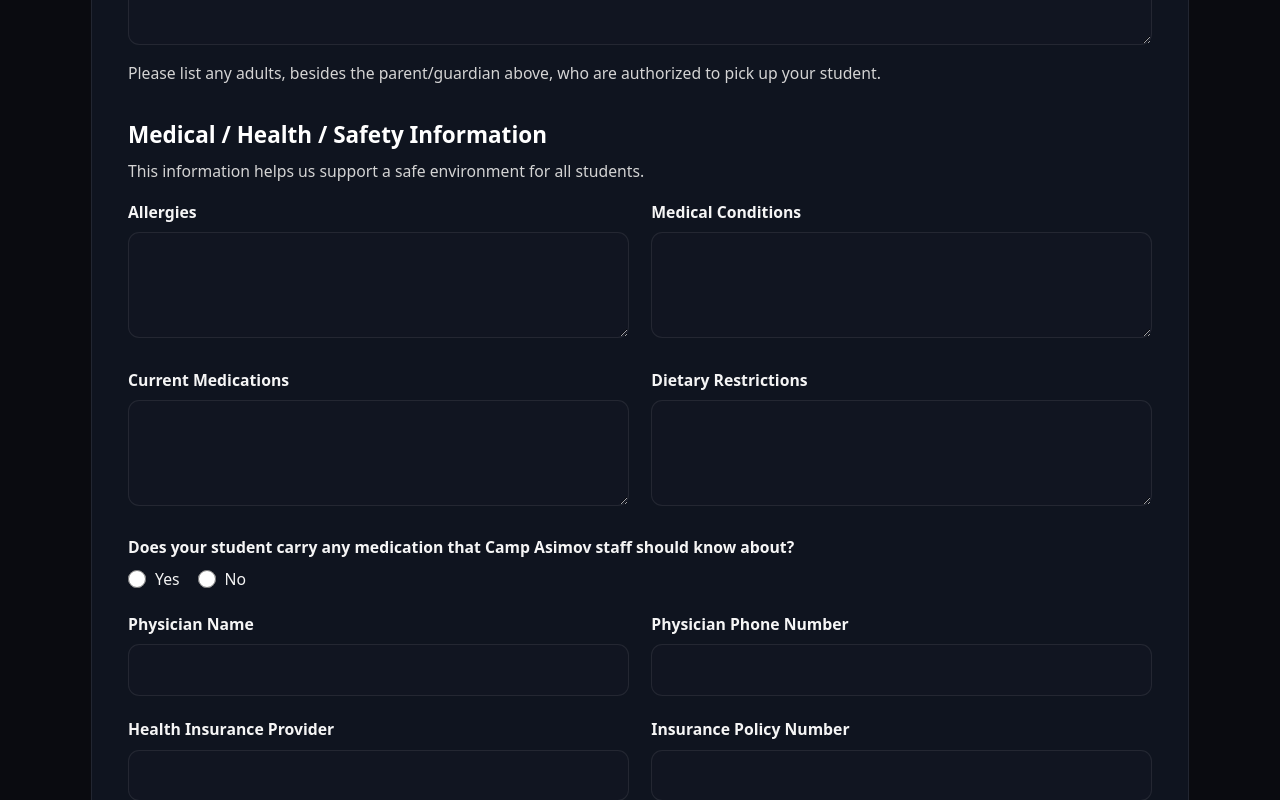
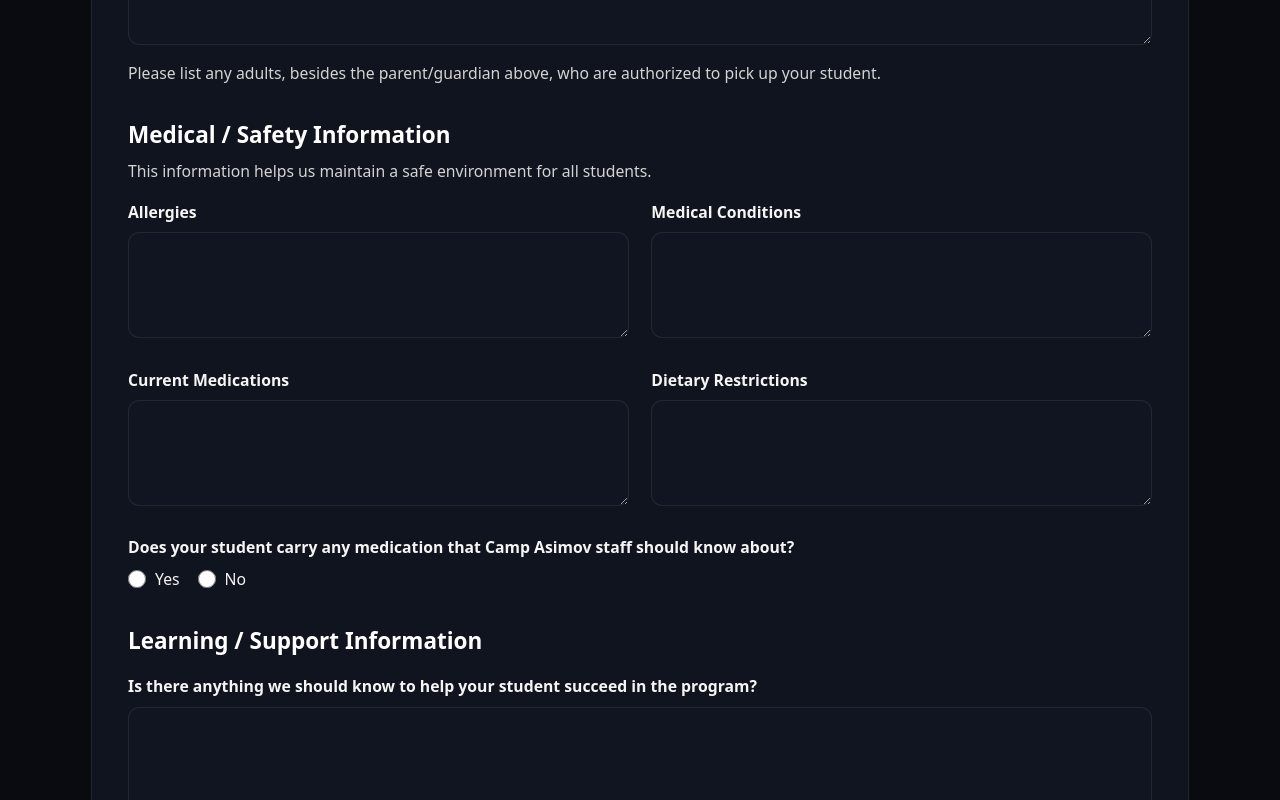
Before and after one commit to KingKumar/camp-asimov, a Next.js app: page /enrollment-form in a window 1280 px wide. Shown: the part 2100-2900 px from the top of the page. Built offline with nearby package versions, Linux system fonts and the light colour scheme.

Commit message:
updated enrollment page

```diff
--- a/app/(site)/enrollment-form/page.tsx
+++ b/app/(site)/enrollment-form/page.tsx
@@ -26,7 +26,6 @@ const roboticsProgramOptions = [
 ];
 const programmingOptions = ["None", "Scratch", "Python", "Java", "C++", "Arduino", "Other"];
 const cadOptions = ["None", "Fusion 360", "Onshape", "Tinkercad", "SolidWorks", "Other"];
-const hearAboutOptions = ["Google Search", "Friend or Referral", "Robotics Team", "School", "Social Media", "Other"];
 
 export default function EnrollmentFormPage() {
   const [loading, setLoading] = useState(false);
@@ -255,8 +254,8 @@ export default function EnrollmentFormPage() {
             </section>
 
             <section>
-              <h2 className="text-lg md:text-xl font-semibold">Medical / Health / Safety Information</h2>
-              <p className="mt-2 text-xs md:text-sm text-neutral-300">This information helps us support a safe environment for all students.</p>
+              <h2 className="text-lg md:text-xl font-semibold">Medical / Safety Information</h2>
+              <p className="mt-2 text-xs md:text-sm text-neutral-300">This information helps us maintain a safe environment for all students.</p>
               <div className="mt-4 grid md:grid-cols-2 gap-5">
                 <div>
                   <label htmlFor="allergies" className="block text-sm font-semibold text-neutral-100">Allergies</label>
@@ -308,25 +307,16 @@ export default function EnrollmentFormPage() {
                 {medicationCarry === "Yes" ? (
                   <div className="md:col-span-2">
                     <label htmlFor="medication_needs" className="block text-sm font-semibold text-neutral-100">Please explain medication needs</label>
-                    <textarea id="medication_needs" name="medication_needs_details" rows={3} className="mt-2 w-full rounded-lg border px-3 py-2.5 text-base bg-[#111521] text-white" style={{ borderColor: ink.line }} />
+                    <textarea
+                      id="medication_needs"
+                      name="medication_needs_details"
+                      required={medicationCarry === "Yes"}
+                      rows={3}
+                      className="mt-2 w-full rounded-lg border px-3 py-2.5 text-base bg-[#111521] text-white"
+                      style={{ borderColor: ink.line }}
+                    />
                   </div>
                 ) : null}
-                <div>
-                  <label htmlFor="physician_name" className="block text-sm font-semibold text-neutral-100">Physician Name</label>
-                  <input id="physician_name" name="physician_name" type="text" className="mt-2 w-full rounded-lg border px-3 py-2.5 text-base bg-[#111521] text-white" style={{ borderColor: ink.line }} />
-                </div>
-                <div>
-                  <label htmlFor="physician_phone" className="block text-sm font-semibold text-neutral-100">Physician Phone Number</label>
-                  <input id="physician_phone" name="physician_phone_number" type="tel" className="mt-2 w-full rounded-lg border px-3 py-2.5 text-base bg-[#111521] text-white" style={{ borderColor: ink.line }} />
-                </div>
-                <div>
-                  <label htmlFor="insurance_provider" className="block text-sm font-semibold text-neutral-100">Health Insurance Provider</label>
-                  <input id="insurance_provider" name="health_insurance_provider" type="text" className="mt-2 w-full rounded-lg border px-3 py-2.5 text-base bg-[#111521] text-white" style={{ borderColor: ink.line }} />
-                </div>
-                <div>
-                  <label htmlFor="insurance_policy_number" className="block text-sm font-semibold text-neutral-100">Insurance Policy Number</label>
-                  <input id="insurance_policy_number" name="insurance_policy_number" type="text" className="mt-2 w-full rounded-lg border px-3 py-2.5 text-base bg-[#111521] text-white" style={{ borderColor: ink.line }} />
-                </div>
               </div>
             </section>
 
@@ -463,24 +453,6 @@ export default function EnrollmentFormPage() {
               </div>
             </section>
 
-            <section>
-              <h2 className="text-lg md:text-xl font-semibold">How Did You Hear About Camp Asimov?</h2>
-              <div className="mt-4">
-                <select
-                  name="hear_about_camp_asimov"
-                  required
-                  defaultValue=""
-                  className="w-full rounded-lg border px-3 py-2.5 text-base bg-[#111521] text-white"
-                  style={{ borderColor: ink.line }}
-                >
-                  <option value="" disabled>Select one</option>
-                  {hearAboutOptions.map((option) => (
-                    <option key={option} value={option}>{option}</option>
-                  ))}
-                </select>
-              </div>
-            </section>
-
             <div className="pt-1">
               <Button type="submit" disabled={loading} className="px-6 py-3 text-base" style={{ backgroundColor: ink.accent, color: "#071410", textShadow: "none" }}>
                 {loading ? "Submitting..." : "Complete Enrollment"}
```
